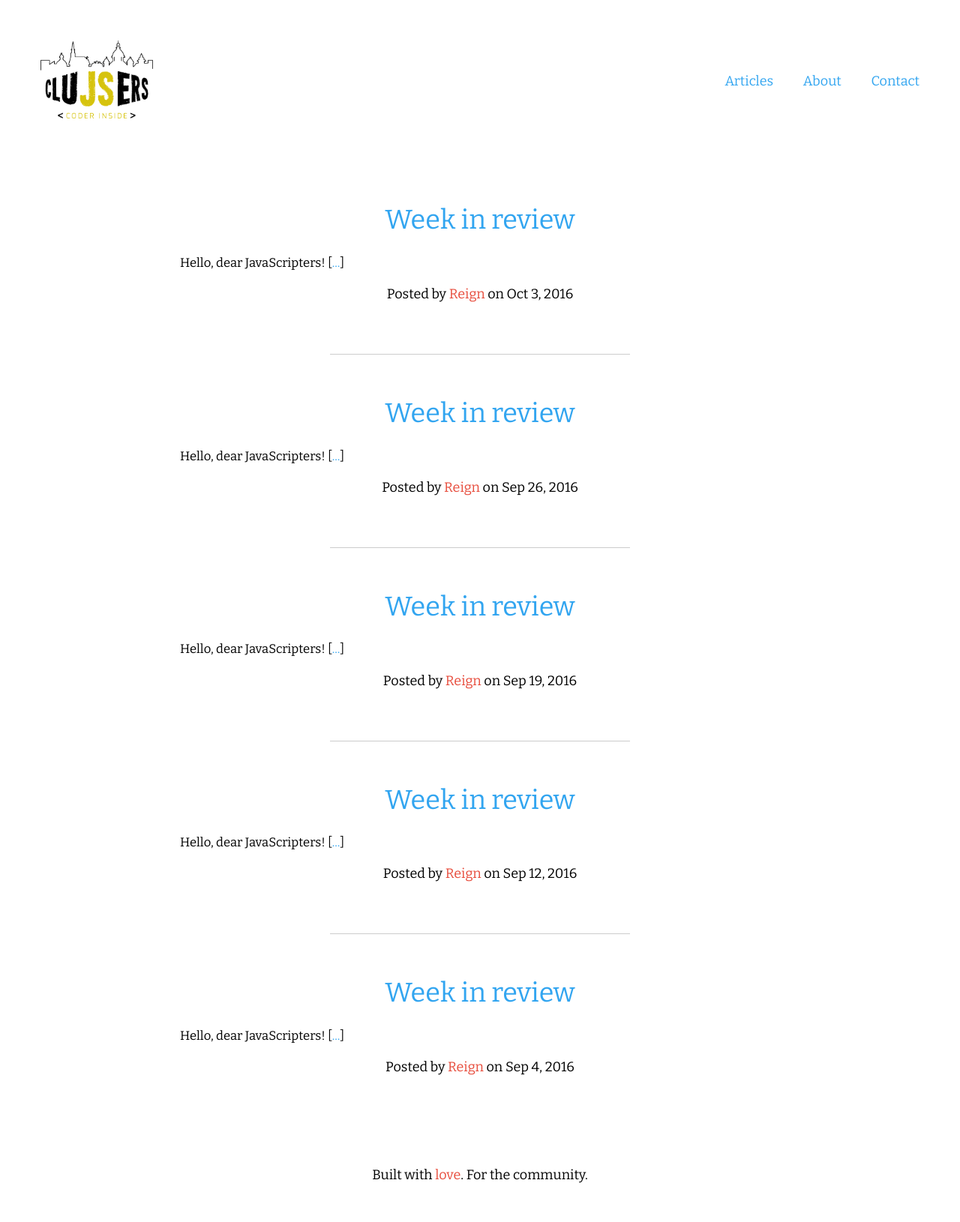
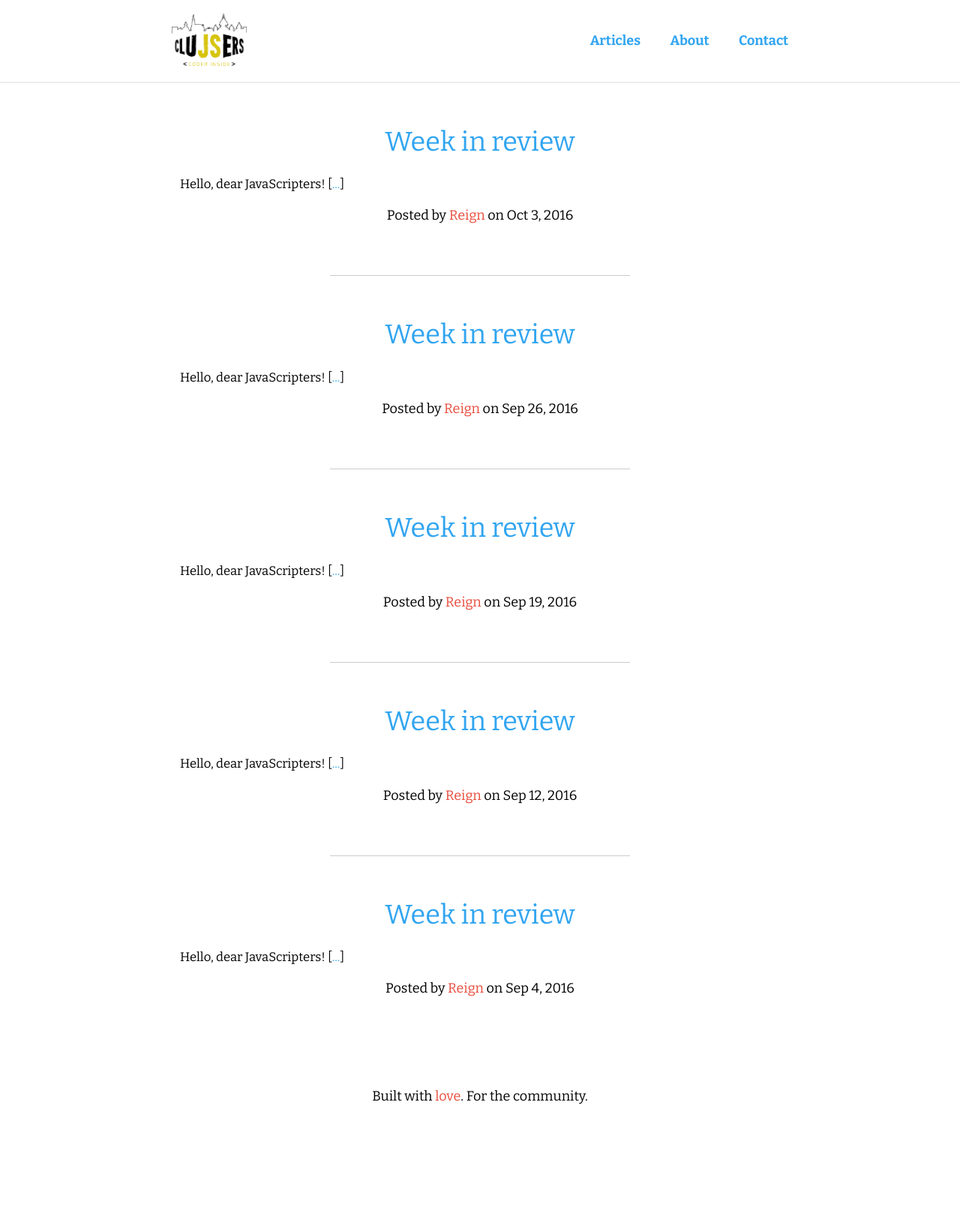
Before and after one commit to jsheroes/cluj-javascripters.github.io, a Jekyll site: the page built from index.html, in a window 1280 px wide. Shown: the whole page at 75% size. Built offline with Jekyll 4.4.1, drawn with Linux system fonts in a browser that asks for light colours; after the commit the page ends 1525 px from its top, so only the background shows below that.

Commit message:
Change style to site-header.

```diff
--- a/css/abstracts/_variables.scss
+++ b/css/abstracts/_variables.scss
@@ -15,10 +15,10 @@ $text-color: rgb(34, 34, 34) !default;
 $brand-color: rgb(229, 0, 80) !default;
 
 // Light grey
-$light-grey: rgb(237, 237, 237) !default;
+$light-grey: #ededed !default;
 
 // Medium grey
-$mid-grey: rgb(153, 153, 153) !default;
+$mid-grey: #999 !default;
 
 // Dark grey
-$dark-grey: rgb(68, 68, 68) !default;
+$dark-grey: #444 !default;
--- a/css/components/_post-content.scss
+++ b/css/components/_post-content.scss
@@ -37,6 +37,8 @@
   font-size: 1.25rem;
   font-weight: 700;
 }
+
+.post__content a { word-wrap: break-word; }
 
 .post__content ol ol,
 .post__content ul ul { margin-bottom: 0; }
--- a/css/layout/_header.scss
+++ b/css/layout/_header.scss
@@ -4,22 +4,26 @@
 
 .site-header {
   display: flex;
-  justify-content: space-between;
+  justify-content: space-around;
   align-items: center;
-  padding: 3rem 3rem 6rem;
+  padding: 1rem 0;
+  margin: 0 0 3rem;
+  border-bottom: 2px solid $light-grey;
 }
 
-.site-header img { width: 150px; }
+.site-header nav{ font-weight: 700; }
 
-@media (max-width: 900px) {
-  .site-header { padding: 3rem 5% 6rem; }
-}
+.site-header img { width: 100px; }
 
 @media (max-width: 650px) {
   .site-header img { width: 100px; }
 }
 
 @media (max-width: 500px) {
-  .site-header { flex-direction: column; }
+  .site-header {
+    flex-direction: column;
+    padding-bottom: .6rem;
+  }
+
   .site-header nav { margin-top: 3rem; }
 }
```
